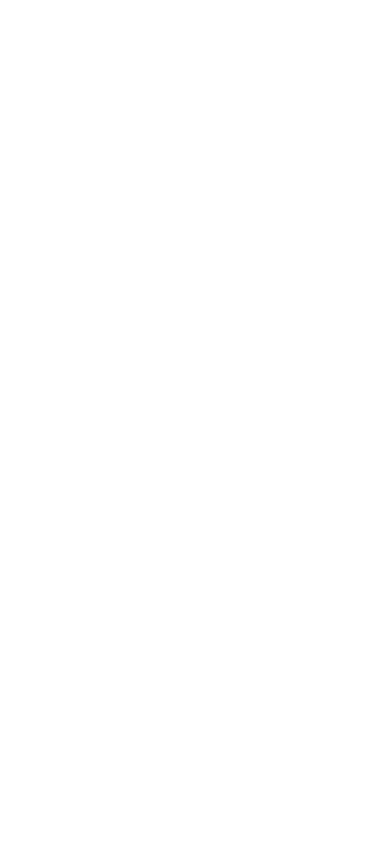
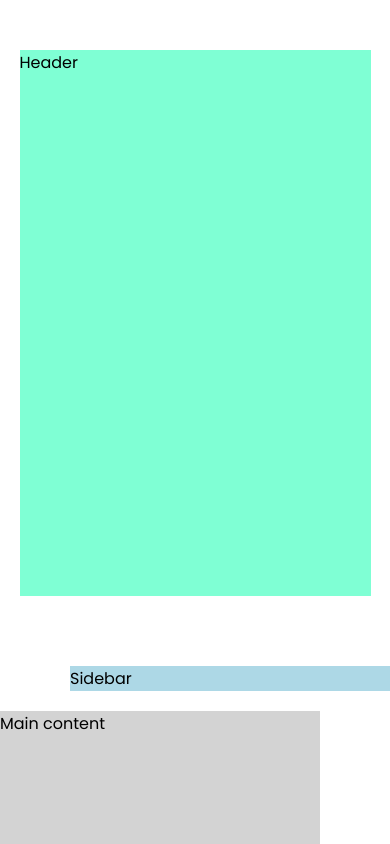
Before and after one commit to Alvi-C/world-cup, a plain HTML site: page index.html in a window 390 px wide. Shown: the top 844 px of the page. Drawn offline with Linux system fonts and the light colour scheme.

Commit message:
main layout

```diff
--- a/homepage.css
+++ b/homepage.css
@@ -0,0 +1,118 @@
+/* Google font  */
+@import url('https://fonts.googleapis.com/css2?family=Poppins:wght@300;400;500;600&display=swap');
+
+/* Base setting  */
+* {
+    padding: 0;
+    margin: 0;
+    box-sizing: border-box;
+    text-decoration: none;
+}
+
+html {
+    width: 100%;
+    height: 100vh;
+}
+
+body {
+    font-family: 'Poppins', sans-serif;
+}
+
+.grid-container {
+    width: 100%;
+    height: 100vh;
+
+    display: grid;
+    grid-template-columns: repeat(12, 1fr);
+    grid-template-rows: 646px auto 444px;
+    gap: 20px;
+}
+
+/*----------------
+  Banner section
+  ---------------*/
+.banner {
+    background-color: aquamarine;
+    grid-column: 1/-1;
+    width: 90%;
+    margin: 50px auto;
+}
+
+
+/*----------------
+  Side bar section
+  ---------------*/
+.side-bar {
+    background-color: lightblue;
+    grid-column: 1/4;
+    margin-left: 70px;
+}
+
+
+/*----------------
+  Main section
+  ---------------*/
+.main-content {
+    background-color: lightgrey;
+    grid-column: 4/-1;
+    margin-right: 70px
+}
+
+
+/*----------------
+  Footer section
+  ---------------*/
+.footer {
+    background-color: lightpink;
+    grid-column: 1/-1;
+}
+
+@media only screen and (max-width: 900px) {
+    .banner {
+        background-color: aquamarine;
+        grid-column: 1/-1;
+        width: 90%;
+        margin: 50px auto;
+    }
+
+    .side-bar {
+        background-color: lightblue;
+        grid-column: 1/-1;
+    }
+
+    .main-content {
+        background-color: lightgrey;
+        grid-column: 1/-1;
+    }
+
+    .footer {
+        background-color: lightpink;
+        grid-column: 1/-1;
+        height: 345px;
+    }
+}
+
+@media only screen and (max-width: 760px) {
+    .banner {
+        background-color: aquamarine;
+        grid-column: 1/-1;
+        width: 90%;
+        margin: 50px auto;
+    }
+
+    .side-bar {
+        background-color: lightblue;
+        grid-column: 1/-1;
+    }
+
+    .main-content {
+        background-color: lightgrey;
+        grid-column: 1/-1;
+    }
+
+    .footer {
+        background-color: lightpink;
+        grid-column: 1/-1;
+        height: 412px;
+    }
+}
--- a/index.html
+++ b/index.html
@@ -11,8 +11,11 @@
     <link rel="stylesheet" href="homepage.css">
 </head>
 
-<body>
-
+<body class="grid-container">
+    <header class="banner">Header</header>
+    <aside class="side-bar">Sidebar</aside>
+    <main class="main-content">Main content</main>
+    <footer class="footer">Footer</footer>
 </body>
 
 </html>
```
